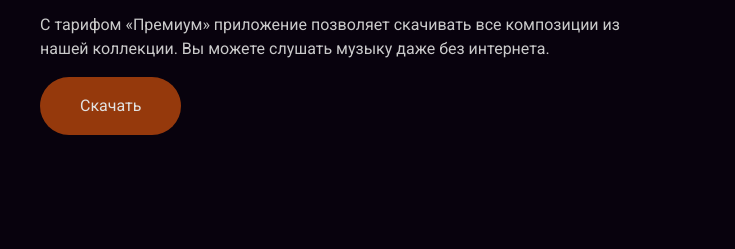
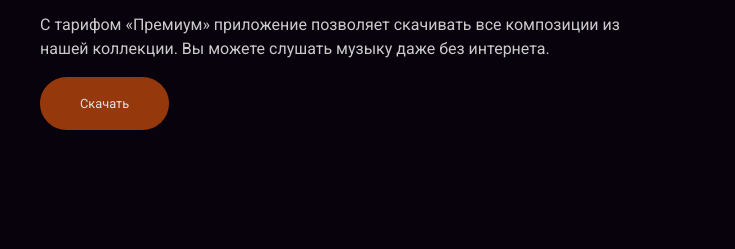
Before and after one commit to deem-zee/layout-designer-project-56, a plain HTML site: page src/index.html in a window 1280 px wide. Shown: the part 2696-2945 px from the top of the page, 0-735 px from the left. Drawn offline with Linux system fonts and the light colour scheme.

Commit message:
refactor

```diff
--- a/src/scss/_mobile-app.scss
+++ b/src/scss/_mobile-app.scss
@@ -20,6 +20,8 @@
 	border-radius: 32px;
 	padding: 17px 40px;
 	display: inline-block;
+	font-size: 12.8px;
+	line-height: 150%;
 }
 
 @media screen and (max-width: 638px) {
```
Also changed, not shown: src/scss/app.css, 1 other file.
